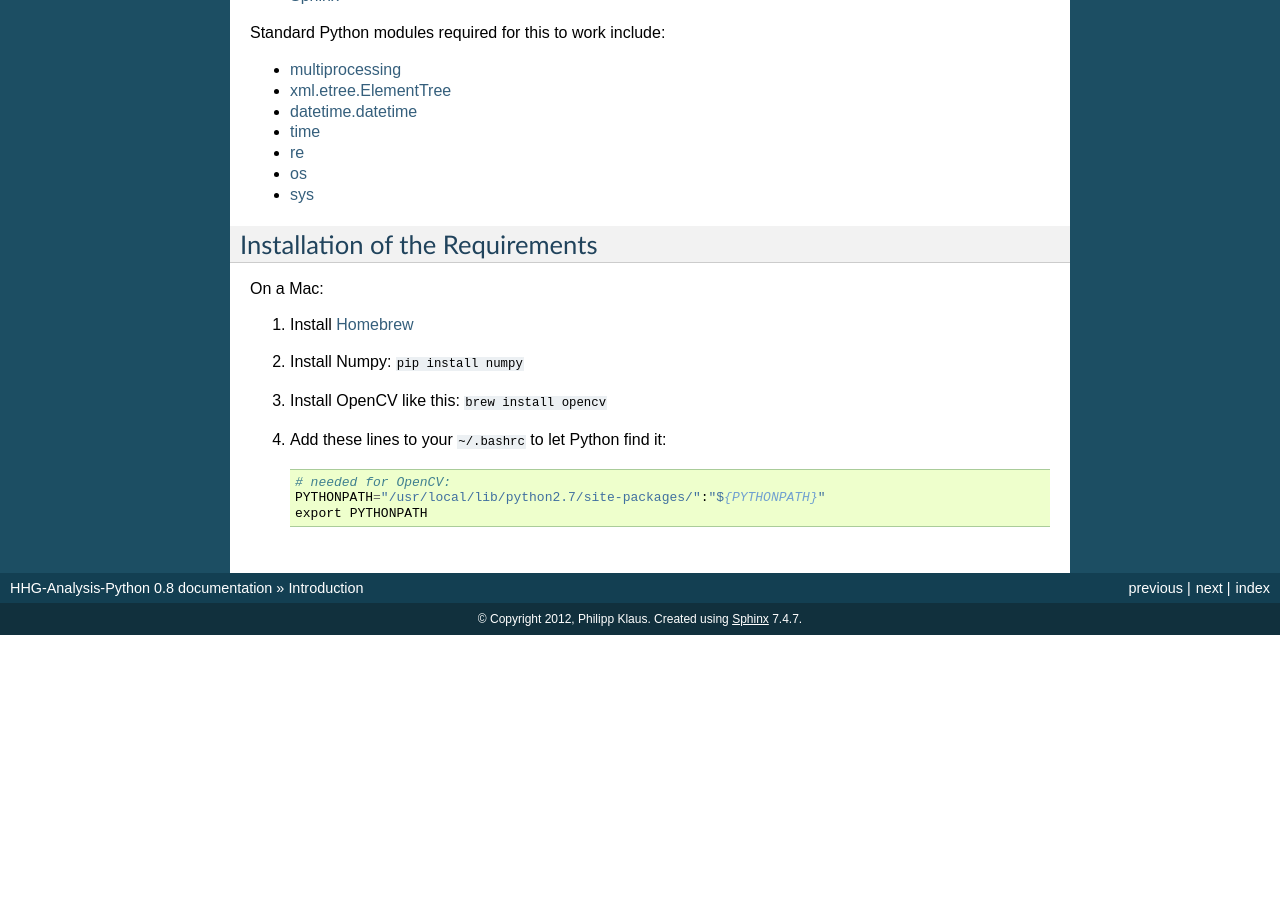
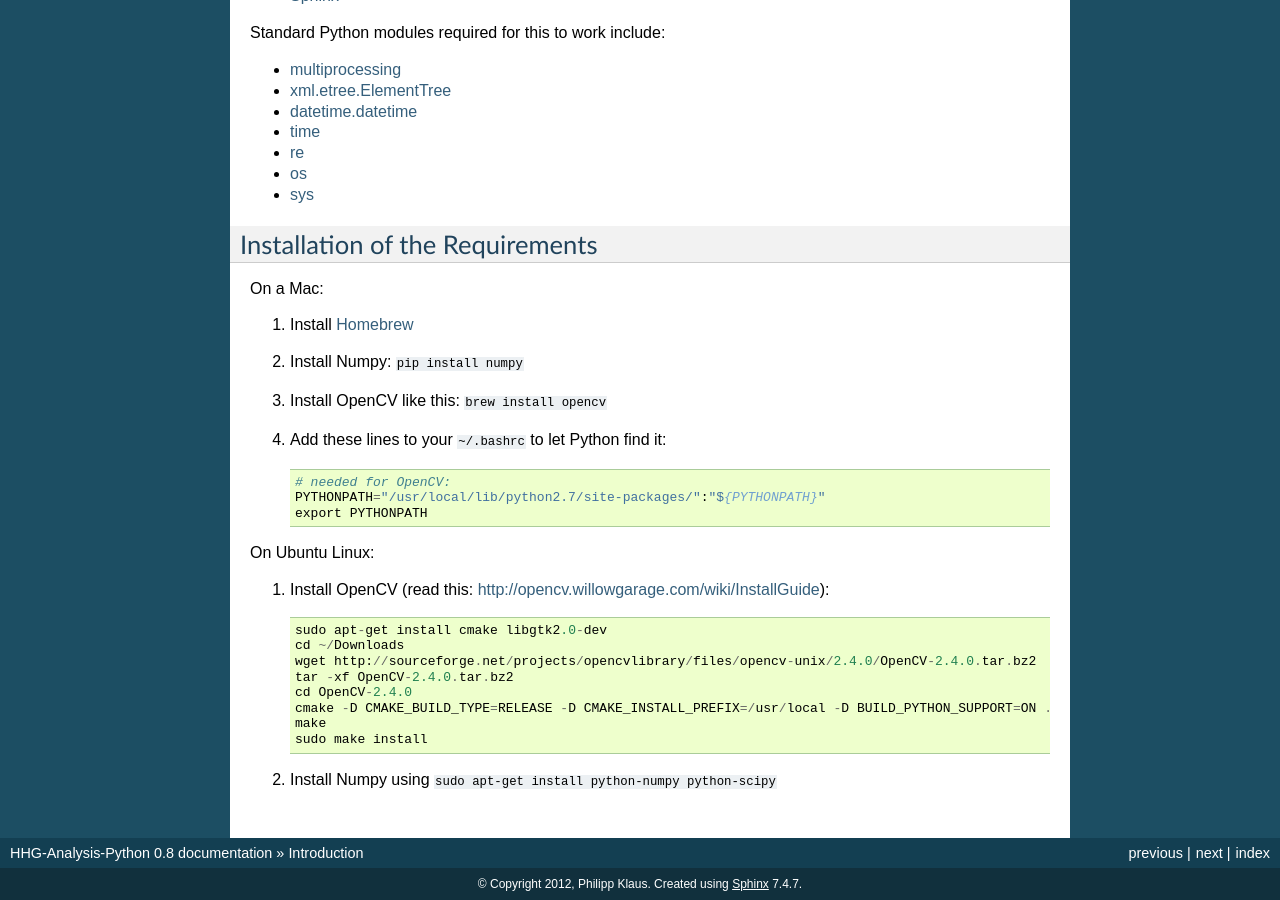
Before and after one commit to pklaus/HHG-Analysis-Python, a Sphinx documentation site: the page built from doc/introduction.rst, in a window 1280 px wide and 900 px high, scrolled down 945 px. Built offline with Sphinx 7.4.7, drawn with Linux system fonts in a browser that asks for light colours; before the commit the page ends 1580 px from its top, so only the background shows below that.

Commit message:
documentation updated: linux installation instructions

```diff
--- a/doc/index.rst
+++ b/doc/index.rst
@@ -9,7 +9,7 @@ This toolkit was made to read, analyse and calibrate measurements taken with
 the XUV spectrometer to analyse higher harmonics.
 It is written in Python by Philipp Klaus.
 
-The source code can be found on https://github.com/pklaus/HHG-Analysis-Python .
+The source code can be found on https://github.com/pklaus/HHG-Analysis-Python.
 
 ⓒ 2012 by Philipp Klaus ( pklaus → AT → phys.ksu.edu )
 
--- a/doc/introduction.rst
+++ b/doc/introduction.rst
@@ -77,4 +77,19 @@ On a Mac:
     PYTHONPATH="/usr/local/lib/python2.7/site-packages/":"${PYTHONPATH}"
     export PYTHONPATH
 
+On Ubuntu Linux:
+
+1. Install OpenCV (read this: http://opencv.willowgarage.com/wiki/InstallGuide)::
+
+    sudo apt-get install cmake libgtk2.0-dev
+    cd ~/Downloads
+    wget http://sourceforge.net/projects/opencvlibrary/files/opencv-unix/2.4.0/OpenCV-2.4.0.tar.bz2
+    tar -xf OpenCV-2.4.0.tar.bz2
+    cd OpenCV-2.4.0
+    cmake -D CMAKE_BUILD_TYPE=RELEASE -D CMAKE_INSTALL_PREFIX=/usr/local -D BUILD_PYTHON_SUPPORT=ON .
+    make
+    sudo make install
+
+2. Install Numpy using ``sudo apt-get install python-numpy python-scipy``
+
 .. _Homebrew: http://mxcl.github.com/homebrew/
```
